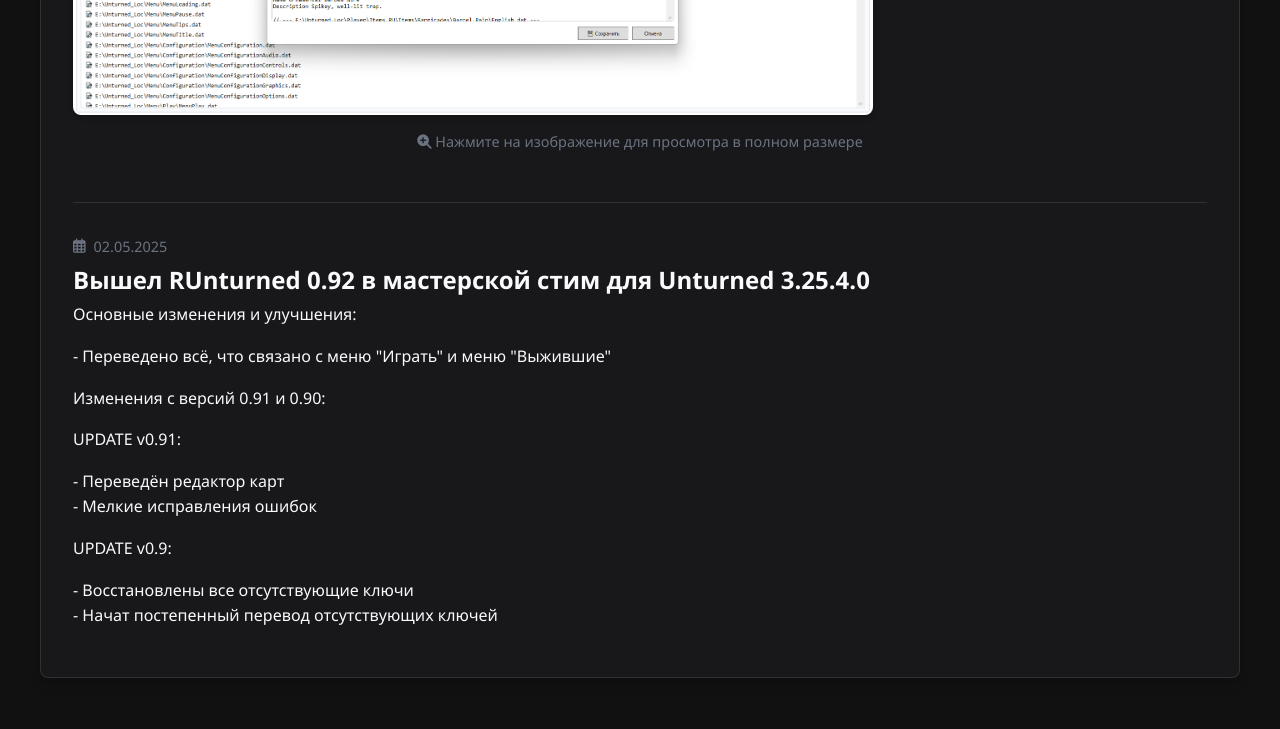
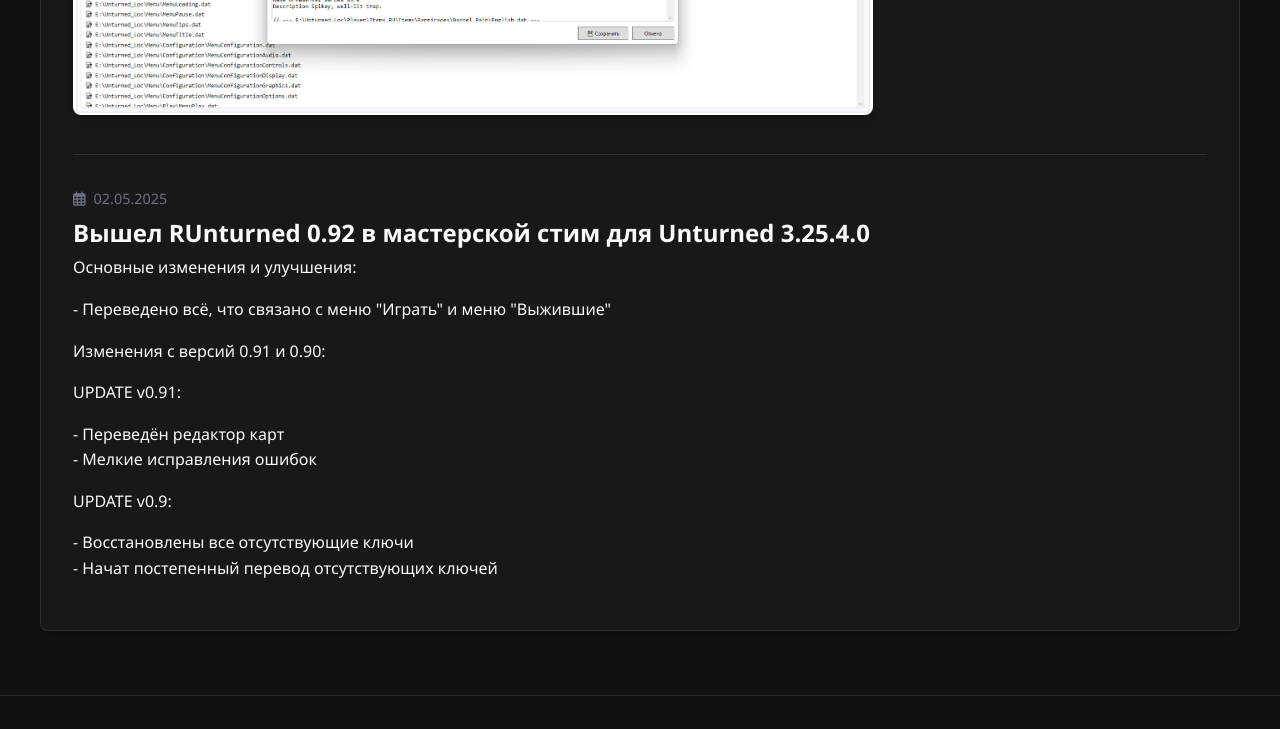
Before and after one commit to fen417/RUnturned, a plain HTML site: page index.html in a window 1280 px wide. Shown: the part 980-1709 px from the top of the page. Drawn offline with Linux system fonts and the light colour scheme.

Commit message:
Update index.html

```diff
--- a/index.html
+++ b/index.html
@@ -496,7 +496,6 @@
           <a href="img/post2.png" target="_blank" title="Открыть изображение в полном размере">
             <img src="img/post2.png" alt="Скриншот перевода NPC и диалогов" style="width: 100%; max-width: 800px; height: auto; object-fit: contain; border-radius: 0.5rem; margin-top: 1rem; box-shadow: 0 4px 6px -1px rgba(0, 0, 0, 0.1), 0 2px 4px -1px rgba(0, 0, 0, 0.06); cursor: pointer; transition: transform 0.3s ease, box-shadow 0.3s ease;">
           </a>
-          <p style="text-align: center; font-size: 0.9rem; color: var(--gray); margin-top: 0.5rem;"><i class="fas fa-search-plus"></i> Нажмите на изображение для просмотра в полном размере</p>
         </div>
 
 <div class="blog-post">
```
